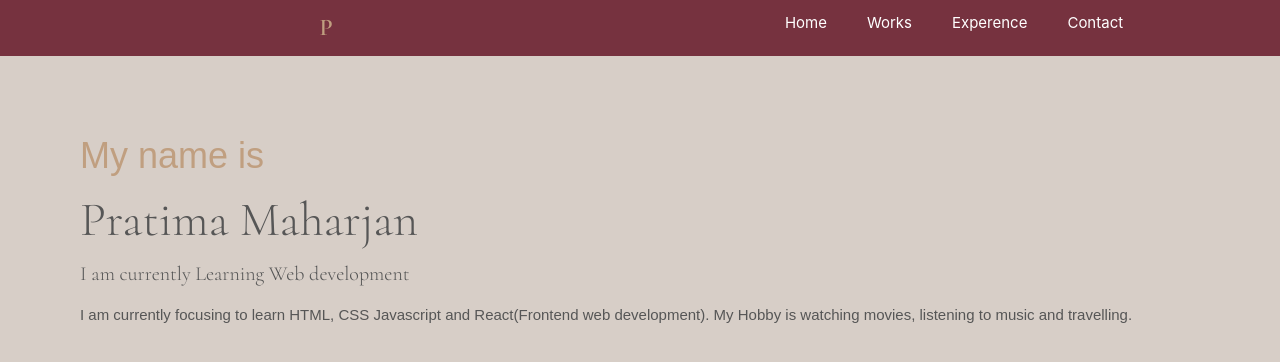
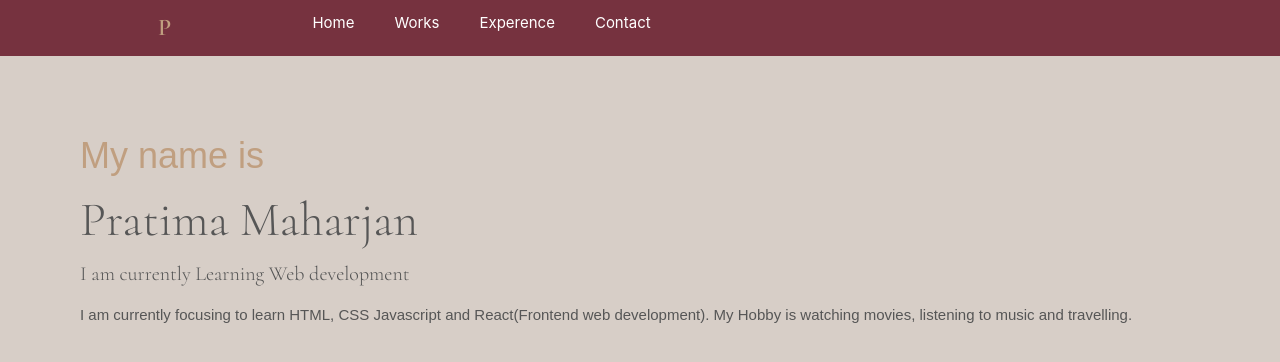
Before and after one commit to pr4t1ma/react-portfolio, a React (Create React App) app: page / in a window 1280 px wide. Shown: the top 362 px of the page. Built offline with nearby package versions, Linux system fonts and the light colour scheme.

Commit message:
component header is complete

```diff
--- a/src/Header/Header.jsx
+++ b/src/Header/Header.jsx
@@ -9,9 +9,11 @@ export const Header = () => {
     { label: "Contact", href: "/" },
   ];
   return (
-    <header className=" bg-oxblood grid grid-cols-2 p-3">
-      <Logo />
-      <Menu items={menuItems} />
+    <header className="  bg-oxblood p-3">
+      <div className="container mx-auto grid grid-cols-4 gap-3 ">
+        <Logo />
+        <Menu items={menuItems} />
+      </div>
     </header>
   );
 };
```
